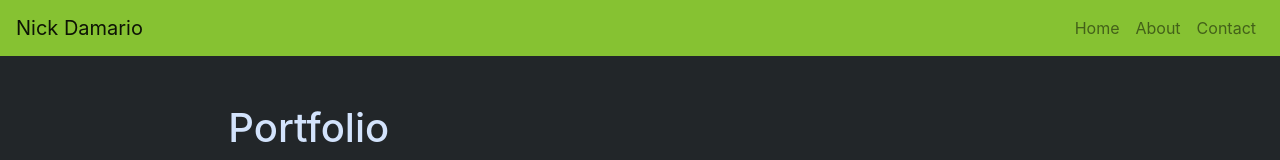
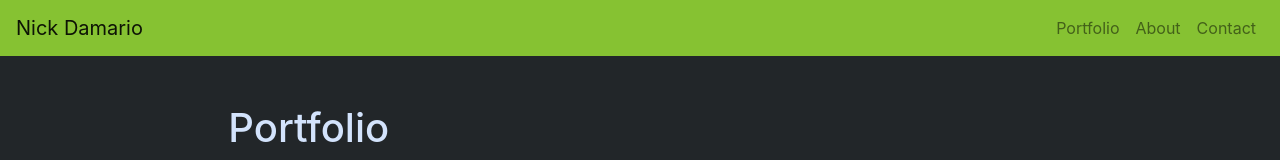
Before and after one commit to nickgdam/React-Portfolio, a React (Create React App) app: page / in a window 1280 px wide. Shown: the top 160 px of the page. Built offline with nearby package versions, Linux system fonts and the light colour scheme.

Commit message:
changing navbar label

```diff
--- a/src/App.js
+++ b/src/App.js
@@ -63,7 +63,7 @@
             <Navbar.Toggle className="border-0" aria-control="navbar-toggle" />
             <Navbar.Collapse id="navbar-toggle">
               <Nav className="ml-auto">
-                <Link className="nav-link" to="/">Home</Link>
+                <Link className="nav-link" to="/">Portfolio</Link>
                 <Link className="nav-link" to="/about">About</Link>
                 <Link className="nav-link" to="/contact">Contact</Link>
 
```
Also changed, not shown: 1 other file (tests, documents, lock files or other folders).
